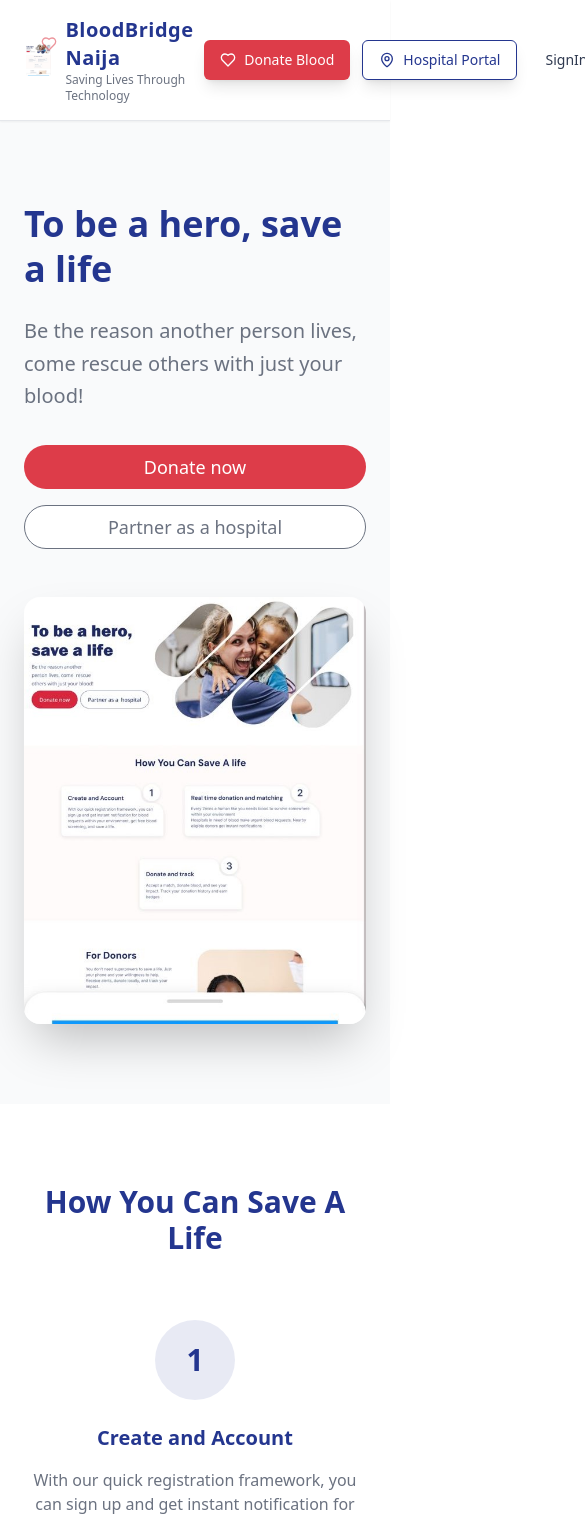
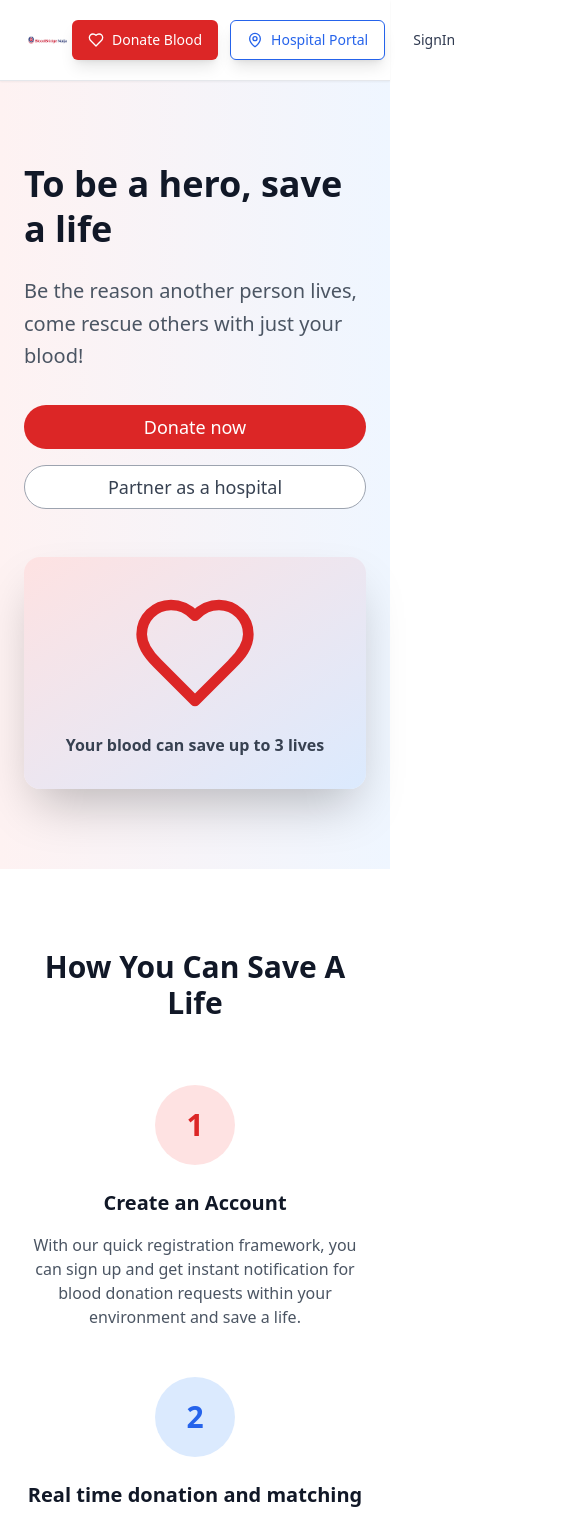
Before and after one commit to Bigdee001-dev/blood-bridge, a React (Vite) app: page / in a window 390 px wide. Shown: the top 1520 px of the page, 585 px wide, since content can reach past the window. Built offline with nearby package versions, Linux system fonts and the light colour scheme.

Commit message:
Update logo and extract images
Use the provided image as the new logo for the application. Remove previously added images and extract the relevant pictures from them to be used in the design.

```diff
--- a/src/pages/Landing.tsx
+++ b/src/pages/Landing.tsx
@@ -86,30 +86,25 @@ const Landing = () => {
       {/* Navigation */}
       <nav className="sticky top-0 z-50 flex items-center justify-between px-6 py-4 bg-white shadow-sm border-b">
         <div className="flex items-center gap-3">
-          <div className="relative w-10 h-10 flex items-center justify-center">
+          <div className="w-12 h-12 flex items-center justify-center">
             <img
-              src="/lovable-uploads/03edd7df-814d-436c-b314-bbccd533d65a.png"
+              src="/lovable-uploads/5a270a74-6bee-4b12-a0b5-f1d10ea44e22.png"
               alt="BloodBridge Logo"
-              className="w-8 h-8 object-contain"
+              className="h-10 object-contain"
             />
-            <Heart className="absolute -top-1 -right-1 w-4 h-4 text-blood-red animate-pulse" />
-          </div>
-          <div className="flex flex-col">
-            <span className="text-primary text-xl font-bold tracking-wide">BloodBridge Naija</span>
-            <span className="text-muted-foreground text-xs">Saving Lives Through Technology</span>
           </div>
         </div>
 
         <div className="hidden md:flex items-center gap-6">
-          <Link to="/" className="text-foreground hover:text-blood-red transition-colors flex items-center gap-1">
+          <Link to="/" className="text-foreground hover:text-red-600 transition-colors flex items-center gap-1 font-medium">
             <Heart className="w-4 h-4" />
             Home
           </Link>
-          <Link to="/about" className="text-foreground hover:text-blood-red transition-colors flex items-center gap-1">
+          <Link to="/about" className="text-foreground hover:text-red-600 transition-colors flex items-center gap-1 font-medium">
             <Users className="w-4 h-4" />
             About
           </Link>
-          <Link to="/blog" className="text-foreground hover:text-blood-red transition-colors flex items-center gap-1">
+          <Link to="/blog" className="text-foreground hover:text-red-600 transition-colors flex items-center gap-1 font-medium">
             <Shield className="w-4 h-4" />
             Blog
           </Link>
@@ -117,13 +112,13 @@ const Landing = () => {
 
         <div className="flex items-center gap-3">
           <Link to="/donor-signup">
-            <Button className="bg-blood-red hover:bg-blood-red/90 text-white shadow-lg hover:shadow-xl transition-all duration-300 flex items-center gap-2">
+            <Button className="bg-red-600 hover:bg-red-700 text-white shadow-lg hover:shadow-xl transition-all duration-300 flex items-center gap-2">
               <Heart className="w-4 h-4" />
               Donate Blood
             </Button>
           </Link>
           <Link to="/hospital-signup">
-            <Button variant="outline" className="border-primary text-primary hover:bg-primary hover:text-white shadow-lg hover:shadow-xl transition-all duration-300 flex items-center gap-2">
+            <Button variant="outline" className="border-blue-600 text-blue-600 hover:bg-blue-600 hover:text-white shadow-lg hover:shadow-xl transition-all duration-300 flex items-center gap-2">
               <MapPin className="w-4 h-4" />
               Hospital Portal
             </Button>
@@ -137,24 +132,24 @@ const Landing = () => {
       </nav>
 
       {/* Hero Section */}
-      <div className="px-6 py-20 bg-gray-50">
+      <div className="px-6 py-20 bg-gradient-to-r from-red-50 to-blue-50">
         <div className="max-w-7xl mx-auto">
           <div className="grid md:grid-cols-2 gap-12 items-center">
             <div>
-              <h1 className="text-4xl md:text-6xl font-bold text-primary mb-6 leading-tight">
+              <h1 className="text-4xl md:text-6xl font-bold text-gray-900 mb-6 leading-tight">
                 To be a hero, save a life
               </h1>
-              <p className="text-xl text-muted-foreground mb-8 leading-relaxed">
+              <p className="text-xl text-gray-600 mb-8 leading-relaxed">
                 Be the reason another person lives, come rescue others with just your blood!
               </p>
               <div className="flex flex-col sm:flex-row gap-4">
                 <Link to="/donor-signup">
-                  <Button size="lg" className="bg-blood-red hover:bg-blood-red/90 text-white px-8 py-4 text-lg w-full sm:w-auto rounded-full">
+                  <Button size="lg" className="bg-red-600 hover:bg-red-700 text-white px-8 py-4 text-lg w-full sm:w-auto rounded-full">
                     Donate now
                   </Button>
                 </Link>
                 <Link to="/hospital-signup">
-                  <Button size="lg" variant="outline" className="border-muted-foreground text-muted-foreground hover:bg-muted px-8 py-4 text-lg w-full sm:w-auto rounded-full">
+                  <Button size="lg" variant="outline" className="border-gray-400 text-gray-700 hover:bg-gray-100 px-8 py-4 text-lg w-full sm:w-auto rounded-full">
                     Partner as a hospital
                   </Button>
                 </Link>
@@ -162,11 +157,12 @@ const Landing = () => {
             </div>
 
             <div className="relative">
-              <img
-                src="/lovable-uploads/03edd7df-814d-436c-b314-bbccd533d65a.png"
-                alt="Blood donation hero image"
-                className="w-full h-auto rounded-2xl shadow-2xl"
-              />
+              <div className="bg-gradient-to-br from-red-100 to-blue-100 rounded-2xl p-8 shadow-2xl">
+                <Heart className="w-32 h-32 text-red-600 mx-auto" />
+                <p className="text-center text-gray-700 mt-4 font-semibold">
+                  Your blood can save up to 3 lives
+                </p>
+              </div>
             </div>
           </div>
         </div>
@@ -175,37 +171,37 @@ const Landing = () => {
       {/* How You Can Save A Life Section */}
       <div className="px-6 py-20 bg-white">
         <div className="max-w-7xl mx-auto">
-          <h2 className="text-3xl md:text-4xl font-bold text-center text-primary mb-16">
+          <h2 className="text-3xl md:text-4xl font-bold text-center text-gray-900 mb-16">
             How You Can Save A Life
           </h2>
 
           <div className="grid md:grid-cols-3 gap-12 mb-16">
             <div className="text-center">
-              <div className="w-20 h-20 bg-primary/10 rounded-full mx-auto mb-6 flex items-center justify-center">
-                <span className="text-3xl font-bold text-primary">1</span>
+              <div className="w-20 h-20 bg-red-100 rounded-full mx-auto mb-6 flex items-center justify-center">
+                <span className="text-3xl font-bold text-red-600">1</span>
               </div>
-              <h3 className="text-xl font-semibold mb-4 text-primary">Create and Account</h3>
-              <p className="text-muted-foreground">
+              <h3 className="text-xl font-semibold mb-4 text-gray-900">Create an Account</h3>
+              <p className="text-gray-600">
                 With our quick registration framework, you can sign up and get instant notification for blood donation requests within your environment and save a life.
               </p>
             </div>
 
             <div className="text-center">
-              <div className="w-20 h-20 bg-primary/10 rounded-full mx-auto mb-6 flex items-center justify-center">
-                <span className="text-3xl font-bold text-primary">2</span>
+              <div className="w-20 h-20 bg-blue-100 rounded-full mx-auto mb-6 flex items-center justify-center">
+                <span className="text-3xl font-bold text-blue-600">2</span>
               </div>
-              <h3 className="text-xl font-semibold mb-4 text-primary">Real time donation and matching</h3>
-              <p className="text-muted-foreground">
+              <h3 className="text-xl font-semibold mb-4 text-gray-900">Real time donation and matching</h3>
+              <p className="text-gray-600">
                 Every 2mins a human like you needs blood to survive somewhere within your environment! Nearby eligible donors get instant notifications.
               </p>
             </div>
 
             <div className="text-center">
-              <div className="w-20 h-20 bg-primary/10 rounded-full mx-auto mb-6 flex items-center justify-center">
-                <span className="text-3xl font-bold text-primary">3</span>
+              <div className="w-20 h-20 bg-green-100 rounded-full mx-auto mb-6 flex items-center justify-center">
+                <span className="text-3xl font-bold text-green-600">3</span>
               </div>
-              <h3 className="text-xl font-semibold mb-4 text-primary">Donate and track</h3>
-              <p className="text-muted-foreground">
+              <h3 className="text-xl font-semibold mb-4 text-gray-900">Donate and track</h3>
+              <p className="text-gray-600">
                 Accept a match, donate blood, and see your impact. Track your donation history and earn badges.
               </p>
             </div>
@@ -218,27 +214,26 @@ const Landing = () => {
         <div className="max-w-7xl mx-auto">
           <div className="grid md:grid-cols-2 gap-12 items-center">
             <div>
-              <h2 className="text-3xl md:text-4xl font-bold text-primary mb-6">
+              <h2 className="text-3xl md:text-4xl font-bold text-gray-900 mb-6">
                 For Donors
               </h2>
-              <p className="text-xl text-muted-foreground mb-6">
+              <p className="text-xl text-gray-600 mb-6">
                 You don't need superpowers to save a life. Just your phone and your willingness to help.
               </p>
-              <p className="text-muted-foreground mb-8">
+              <p className="text-gray-600 mb-8">
                 Receive alerts, donate locally, and track your impact.
               </p>
               <Link to="/donor-signup">
-                <Button className="bg-success-green hover:bg-success-green/90 text-white px-8 py-4 rounded-full">
+                <Button className="bg-green-600 hover:bg-green-700 text-white px-8 py-4 rounded-full">
                   Become a Donor Now
                 </Button>
               </Link>
             </div>
             <div className="relative">
-              <img
-                src="/lovable-uploads/99502a96-62e5-45e1-8f9d-32e6a2cb1004.png"
-                alt="For Donors"
-                className="w-full h-auto rounded-2xl shadow-xl"
-              />
+              <div className="bg-gradient-to-br from-green-100 to-blue-100 rounded-2xl p-12 shadow-xl">
+                <Users className="w-24 h-24 text-green-600 mx-auto mb-4" />
+                <p className="text-center text-gray-700 font-semibold">Join thousands of heroes saving lives</p>
+              </div>
             </div>
           </div>
         </div>
@@ -249,24 +244,23 @@ const Landing = () => {
         <div className="max-w-7xl mx-auto">
           <div className="grid md:grid-cols-2 gap-12 items-center">
             <div className="relative md:order-1">
-              <img
-                src="/lovable-uploads/99502a96-62e5-45e1-8f9d-32e6a2cb1004.png"
-                alt="For Hospitals"
-                className="w-full h-auto rounded-2xl shadow-xl"
-              />
+              <div className="bg-gradient-to-br from-blue-100 to-red-100 rounded-2xl p-12 shadow-xl">
+                <Shield className="w-24 h-24 text-blue-600 mx-auto mb-4" />
+                <p className="text-center text-gray-700 font-semibold">Fast, reliable blood matching</p>
+              </div>
             </div>
             <div className="md:order-2">
-              <h2 className="text-3xl md:text-4xl font-bold text-primary mb-6">
+              <h2 className="text-3xl md:text-4xl font-bold text-gray-900 mb-6">
                 For Hospitals
               </h2>
-              <p className="text-xl text-muted-foreground mb-6">
+              <p className="text-xl text-gray-600 mb-6">
                 Tired of blood shortages during emergencies? Post urgent requests. Get matched to nearby donors.
               </p>
-              <p className="text-muted-foreground mb-8">
+              <p className="text-gray-600 mb-8">
                 Faster response. Better outcomes. Peace of mind.
               </p>
               <Link to="/hospital-signup">
-                <Button className="bg-blood-red hover:bg-blood-red/90 text-white px-8 py-4 rounded-full">
+                <Button className="bg-red-600 hover:bg-red-700 text-white px-8 py-4 rounded-full">
                   Register as a hospital
                 </Button>
               </Link>
@@ -280,31 +274,30 @@ const Landing = () => {
         <div className="max-w-7xl mx-auto">
           <div className="grid md:grid-cols-2 gap-12 items-center">
             <div>
-              <h2 className="text-3xl md:text-4xl font-bold text-primary mb-6">
+              <h2 className="text-3xl md:text-4xl font-bold text-gray-900 mb-6">
                 Giving blood used to be difficult; now it's just a tap away
               </h2>
-              <p className="text-xl text-muted-foreground mb-8">
+              <p className="text-xl text-gray-600 mb-8">
                 Start your journey and be part of Nigeria's life-saving movement
               </p>
               <div className="flex flex-col sm:flex-row gap-4">
                 <Link to="/donor-signup">
-                  <Button size="lg" className="bg-blood-red hover:bg-blood-red/90 text-white px-8 py-4 rounded-full">
+                  <Button size="lg" className="bg-red-600 hover:bg-red-700 text-white px-8 py-4 rounded-full">
                     Donate now
                   </Button>
                 </Link>
                 <Link to="/hospital-signup">
-                  <Button size="lg" variant="outline" className="border-muted-foreground text-muted-foreground hover:bg-muted px-8 py-4 rounded-full">
+                  <Button size="lg" variant="outline" className="border-gray-400 text-gray-700 hover:bg-gray-100 px-8 py-4 rounded-full">
                     Partner as a hospital
                   </Button>
                 </Link>
               </div>
             </div>
             <div className="relative">
-              <img
-                src="/lovable-uploads/99502a96-62e5-45e1-8f9d-32e6a2cb1004.png"
-                alt="Easy blood donation"
-                className="w-full h-auto rounded-2xl shadow-xl"
-              />
+              <div className="bg-gradient-to-br from-red-100 to-green-100 rounded-2xl p-12 shadow-xl">
+                <MapPin className="w-24 h-24 text-red-600 mx-auto mb-4" />
+                <p className="text-center text-gray-700 font-semibold">Find donors near you instantly</p>
+              </div>
             </div>
           </div>
         </div>
@@ -313,13 +306,15 @@ const Landing = () => {
       {/* Testimonials Section */}
       <div className="px-6 py-20 bg-white">
         <div className="max-w-7xl mx-auto">
-          <h2 className="text-3xl md:text-4xl font-bold text-center text-primary mb-12">
-            Testimonials
+          <h2 className="text-3xl md:text-4xl font-bold text-center text-gray-900 mb-12">
+            What Our Users Say
           </h2>
 
-          <div className="grid md:grid-cols-3 gap-8">
-            {testimonials.slice(0, 3).map((testimonial, index) => (
-              <Card key={index} className="p-6 shadow-lg">
+          <div className="max-w-4xl mx-auto">
+            <ScrollArea className="h-96 w-full rounded-md border p-4">
+              <div className="space-y-6">
+                {testimonials.map((testimonial, index) => (
+                  <Card key={index} className="p-6">
                     <CardContent className="space-y-4">
                       <div className="flex items-center gap-4">
                         <div className="w-16 h-16 rounded-full overflow-hidden border-2 border-gray-200">
@@ -338,12 +333,14 @@ const Landing = () => {
                           <p className="text-sm font-semibold">{testimonial.author}</p>
                         </div>
                       </div>
-                  <p className="text-sm text-muted-foreground italic">
+                      <p className="text-sm text-gray-600 italic">
                         "{testimonial.quote}"
                       </p>
                     </CardContent>
                   </Card>
                 ))}
+              </div>
+            </ScrollArea>
           </div>
         </div>
       </div>
@@ -353,53 +350,55 @@ const Landing = () => {
         <div className="max-w-7xl mx-auto">
           <div className="grid md:grid-cols-2 gap-12 items-center">
             <div>
-              <h2 className="text-3xl md:text-4xl font-bold text-primary mb-6">
+              <h2 className="text-3xl md:text-4xl font-bold text-gray-900 mb-6">
                 The Impact Of Your Actions
               </h2>
-              <p className="text-xl text-muted-foreground mb-6">
+              <p className="text-xl text-gray-600 mb-6">
                 Just one pint of your blood can save up to 3 lives.
               </p>
-              <p className="text-muted-foreground mb-8">
+              <p className="text-gray-600 mb-8">
                 That's a child surviving an accident, a mother recovering from childbirth, or a patient completing surgery safely.
               </p>
-              <p className="text-xl font-semibold text-primary mb-8">
+              <p className="text-xl font-semibold text-gray-900 mb-8">
                 👉 Be the reason someone lives today
               </p>
 
               {/* Stats Cards */}
               <div className="space-y-4">
-                <div className="bg-success-green/20 rounded-lg p-4 flex items-center justify-between">
-                  <span className="text-success-green font-semibold">Pints Donated by donor heroes</span>
-                  <span className="text-2xl font-bold text-success-green">
+                <div className="bg-green-100 rounded-lg p-4 flex items-center justify-between">
+                  <span className="text-green-700 font-semibold">Pints Donated by donor heroes</span>
+                  <span className="text-2xl font-bold text-green-700">
                     <AnimatedCounter end={500} suffix="+" />
                   </span>
                 </div>
-                <div className="bg-primary/20 rounded-lg p-4 flex items-center justify-between">
-                  <span className="text-primary font-semibold">Hospitals using the dashboard</span>
-                  <span className="text-2xl font-bold text-primary">
+                <div className="bg-blue-100 rounded-lg p-4 flex items-center justify-between">
+                  <span className="text-blue-700 font-semibold">Hospitals using the dashboard</span>
+                  <span className="text-2xl font-bold text-blue-700">
                     <AnimatedCounter end={40} suffix="+" />
                   </span>
                 </div>
-                <div className="bg-success-green/20 rounded-lg p-4 flex items-center justify-between">
-                  <span className="text-success-green font-semibold">Lives saved in 3 months</span>
-                  <span className="text-2xl font-bold text-success-green">
+                <div className="bg-green-100 rounded-lg p-4 flex items-center justify-between">
+                  <span className="text-green-700 font-semibold">Lives saved in 3 months</span>
+                  <span className="text-2xl font-bold text-green-700">
                     <AnimatedCounter end={700} suffix="+" />
                   </span>
                 </div>
-                <div className="bg-success-green/20 rounded-lg p-4 flex items-center justify-between">
-                  <span className="text-success-green font-semibold">Match Rate on urgent requests</span>
-                  <span className="text-2xl font-bold text-success-green">
+                <div className="bg-green-100 rounded-lg p-4 flex items-center justify-between">
+                  <span className="text-green-700 font-semibold">Match Rate on urgent requests</span>
+                  <span className="text-2xl font-bold text-green-700">
                     <AnimatedCounter end={90} suffix="%" />
                   </span>
                 </div>
               </div>
             </div>
             <div className="relative">
-              <img
-                src="/lovable-uploads/8be75413-da94-4e3c-acf9-5c0f615461d4.png"
-                alt="Impact of blood donation"
-                className="w-full h-auto rounded-2xl shadow-xl"
-              />
+              <div className="bg-gradient-to-br from-red-100 to-blue-100 rounded-2xl p-12 shadow-xl text-center">
+                <Heart className="w-32 h-32 text-red-600 mx-auto mb-6" />
+                <div className="text-6xl font-bold text-gray-900 mb-2">
+                  <AnimatedCounter end={3} />
+                </div>
+                <p className="text-gray-700 font-semibold">Lives saved per donation</p>
+              </div>
             </div>
           </div>
         </div>
@@ -408,7 +407,7 @@ const Landing = () => {
       {/* FAQ Section */}
       <div className="px-6 py-20 bg-white">
         <div className="max-w-4xl mx-auto">
-          <h2 className="text-3xl md:text-4xl font-bold text-center text-primary mb-12">
+          <h2 className="text-3xl md:text-4xl font-bold text-center text-gray-900 mb-12">
             Frequently Asked Questions
           </h2>
 
@@ -417,7 +416,7 @@ const Landing = () => {
               <AccordionTrigger className="text-left font-semibold">
                 At what age do I start donating blood?
               </AccordionTrigger>
-              <AccordionContent className="text-muted-foreground">
+              <AccordionContent className="text-gray-600">
                 To donate blood, you need to be between the ages of 17 and 65 years and must weigh at least 50kg before donation.
               </AccordionContent>
             </AccordionItem>
@@ -426,7 +425,7 @@ const Landing = () => {
               <AccordionTrigger className="text-left font-semibold">
                 How often do I donate blood?
               </AccordionTrigger>
-              <AccordionContent className="text-muted-foreground">
+              <AccordionContent className="text-gray-600">
                 Donation of blood for men can be every 12 weeks, while women can donate every 16 weeks.
               </AccordionContent>
             </AccordionItem>
@@ -435,7 +434,7 @@ const Landing = () => {
               <AccordionTrigger className="text-left font-semibold">
                 How long does it take to donate blood?
               </AccordionTrigger>
-              <AccordionContent className="text-muted-foreground">
+              <AccordionContent className="text-gray-600">
                 Whole Blood donation usually takes between 45-60 minutes, while apheresis takes 1-2 hours.
               </AccordionContent>
             </AccordionItem>
@@ -444,7 +443,7 @@ const Landing = () => {
               <AccordionTrigger className="text-left font-semibold">
                 What happens before donating blood?
               </AccordionTrigger>
-              <AccordionContent className="text-muted-foreground">
+              <AccordionContent className="text-gray-600">
                 Before donating blood, all donors undergo a basic health screening, conducted by a health professional to check for temperature, heart rate, blood pressure, pulse rate, respiratory rate and hemoglobin levels. These records are stored on the donor's online profile.
               </AccordionContent>
             </AccordionItem>
@@ -453,7 +452,7 @@ const Landing = () => {
               <AccordionTrigger className="text-left font-semibold">
                 How are infectious diseases tested on donated blood?
               </AccordionTrigger>
-              <AccordionContent className="text-muted-foreground">
+              <AccordionContent className="text-gray-600">
                 All donated blood is tested for multiple disease markers. The blood is screened for common diseases such as Hepatitis B, Hepatitis C, HIV, type 1&2, syphilis, human T-lymphotropic virus, Babesia, before transfusion.
               </AccordionContent>
             </AccordionItem>
@@ -462,7 +461,7 @@ const Landing = () => {
               <AccordionTrigger className="text-left font-semibold">
                 How do I know I'm compatible?
               </AccordionTrigger>
-              <AccordionContent className="text-muted-foreground">
+              <AccordionContent className="text-gray-600">
                 Further Testing are done to identify the donor's blood group and Rh type to determine compatibility with the recipient. More screening is done for atypical or unusual red cell antibodies.
               </AccordionContent>
             </AccordionItem>
@@ -471,28 +470,16 @@ const Landing = () => {
       </div>
 
       {/* Footer */}
-      <footer className="bg-primary text-white px-6 py-12">
+      <footer className="bg-gray-900 text-white px-6 py-12">
         <div className="max-w-7xl mx-auto">
           <div className="grid md:grid-cols-4 gap-8 mb-8">
             <div>
               <div className="flex items-center gap-2 mb-4">
-                <div className="w-8 h-8 flex items-center justify-center">
-                  <svg
-                    width="32"
-                    height="32"
-                    viewBox="0 0 32 32"
-                    fill="none"
-                    xmlns="http://www.w3.org/2000/svg"
-                    className="text-blood-red"
-                  >
-                    <path
-                      d="M16 2C16 2 8 10 8 18C8 22.4183 11.5817 26 16 26C20.4183 26 24 22.4183 24 18C24 10 16 2 16 2Z"
-                      fill="currentColor"
+                <img
+                  src="/lovable-uploads/5a270a74-6bee-4b12-a0b5-f1d10ea44e22.png"
+                  alt="BloodBridge Logo"
+                  className="h-8 object-contain"
                 />
-                    <circle cx="13" cy="16" r="2" fill="rgba(255,255,255,0.3)" />
-                  </svg>
-                </div>
-                <span className="text-xl font-semibold">BloodBridge</span>
               </div>
               <p className="text-white/80 text-sm">Saving lives one donation at a time</p>
             </div>
```
Also changed, not shown: public/lovable-uploads/5a270a74-6bee-4b12-a0b5-f1d10ea44e22.png (added). Lines whose indentation alone changed are shown as unchanged.
